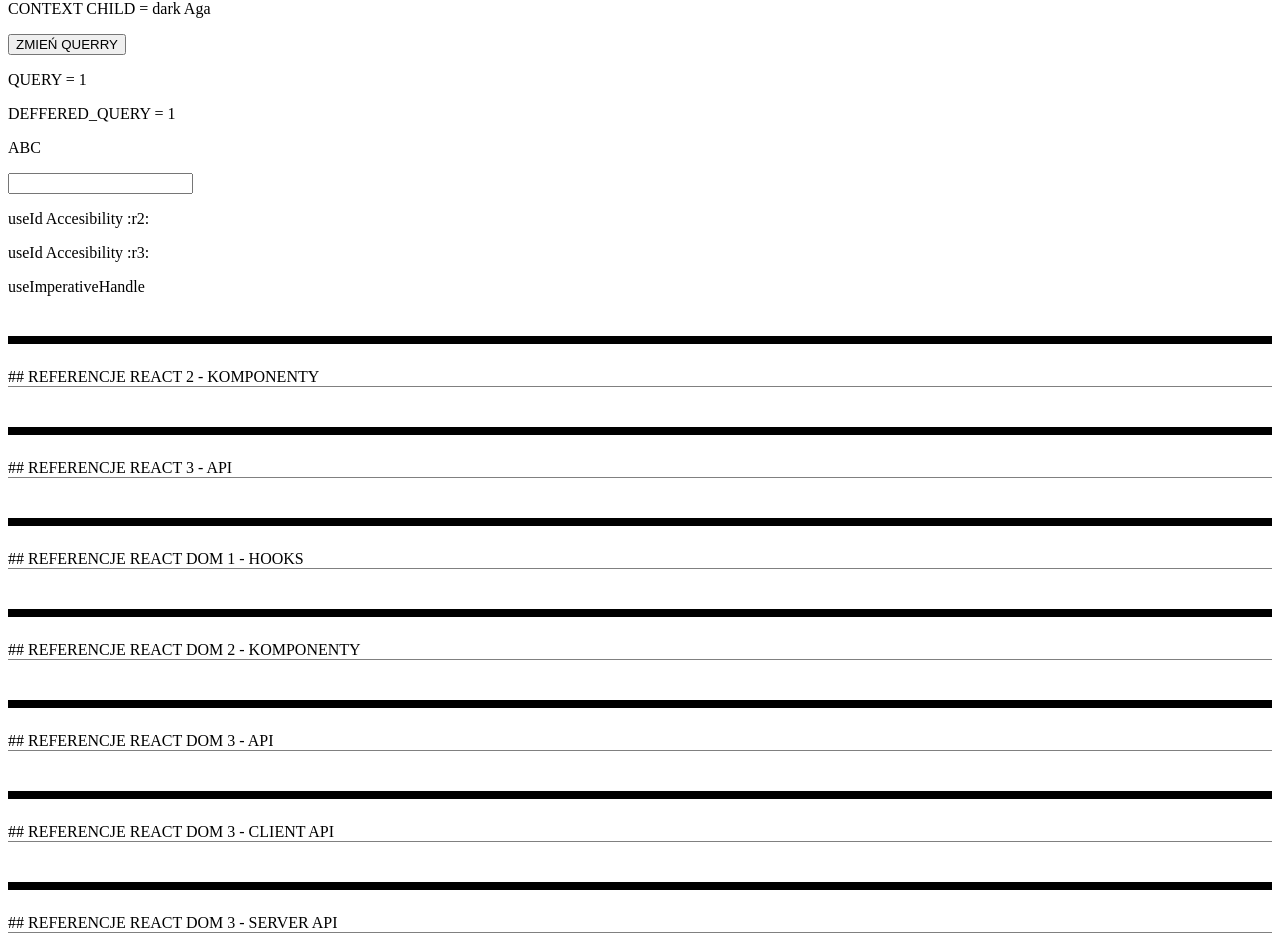
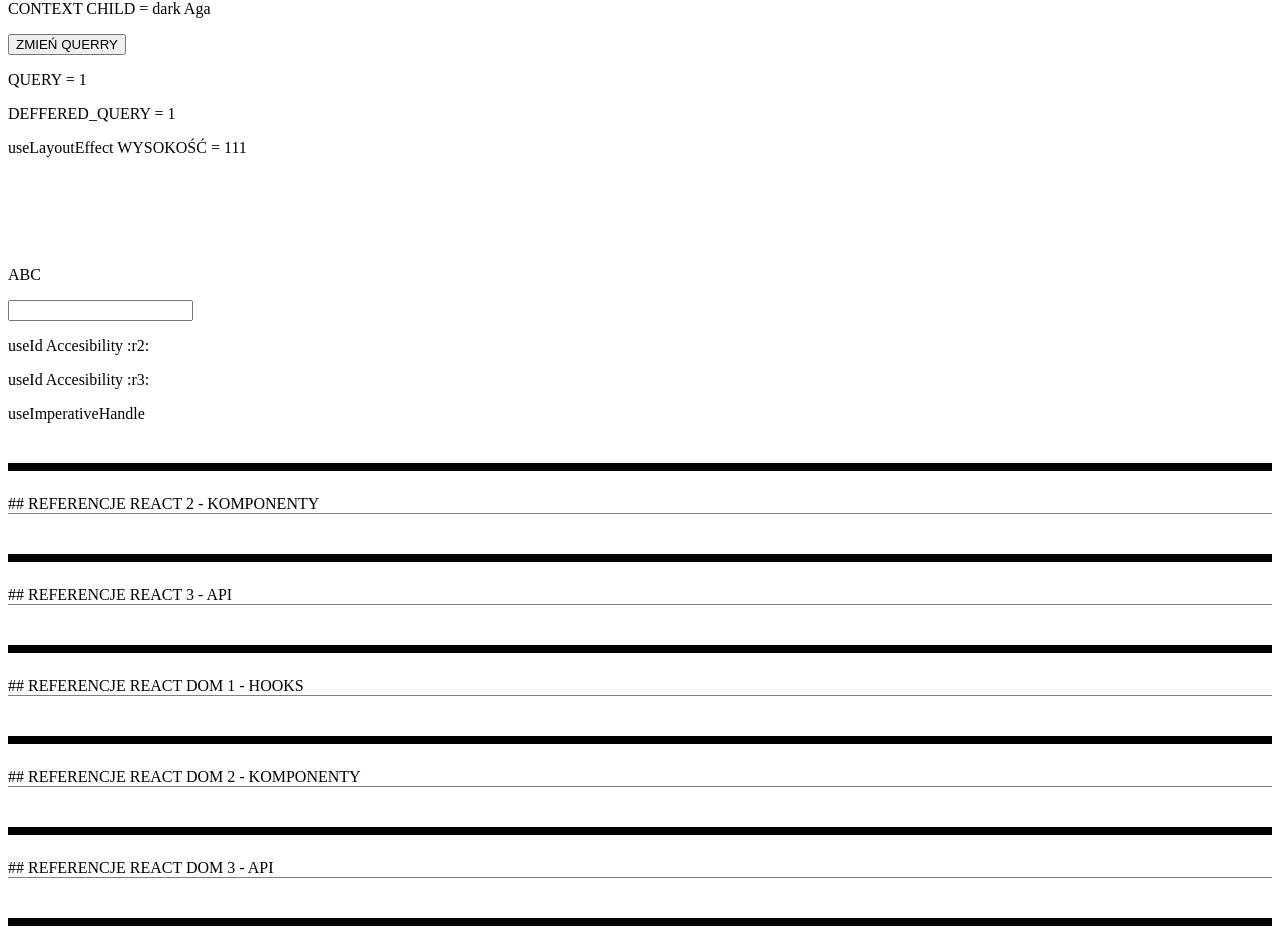
Before and after one commit to MaciejRog/CHEATSHEET_REACT, a React (Vite) app: page / in a window 1280 px wide. Shown: the part 2051-2987 px from the top of the page. Built offline with nearby package versions, Linux system fonts and the light colour scheme; no server answers.

Commit message:
add react hook useLayoutEffect info

```diff
--- a/src/2_REFERENCJE/1_ref_REACT/1_Hooks/ReactHooks.jsx
+++ b/src/2_REFERENCJE/1_ref_REACT/1_Hooks/ReactHooks.jsx
@@ -10,6 +10,7 @@ import {
   useId,
   useImperativeHandle,
   useInsertionEffect,
+  useLayoutEffect,
   useMemo,
   useRef,
   useState,
@@ -29,6 +30,7 @@ function ReactHooks() {
       <ReactHooksDefferedValue />
       {/* ##### CODZIENNE UŻYCIE + TYLKO CLIENT SIDE */}
       <ReactHooksEffect />
+      <ReactHooksLayoutEffect />
 
       {/* ##### MNIEJ PRZYDATNE */}
       <ReactHooksDebugValue />
@@ -417,6 +419,69 @@ function ReactHooksInsertionEffect() {
 }
 
 // #################################
+// #### useLayoutEffect | WERJSA 'useEffect', KTORA URUCHAMIA SIĘ ZANIM EKREN SIE NARYSUJE PONOWNIE
+// VVVVVVVVVVVVVVVVVVVVVVVVVVVVVVVVV
+
+function ReactHooksLayoutEffect() {
+  /*
+  WERJSA 'useEffect', KTORA URUCHAMIA SIĘ ZANIM EKREN SIE NARYSUJE PONOWNIE (BEFORE SCREEN REPAINTS)
+  STOSOWANY DO POMIERZENIA WYMIAROW elementów !!!! np: dzięki 'getBoundingClientRect'
+  LAYOUT -> połozenie i  wymiary elementów
+
+  useLayoutEffect(setup, dependencies?)
+    // setup -> funkcja z logiką effektu
+    // dependencies -> [OPCJONALNE] TABLICA ZALEZNOŚCI (reaktywne wartości, których zmiany maja wywołać HOOK ponownie)
+
+  UWAGA!!! useLayoutEffect -> MOZE POGORSZYĆ PERFORMANCE APLIKACJI
+
+  ZASTRZEZENIA:
+    - w <strictMode> uruchomi się 2 razy na MOUNT
+    - tylko CLIENT SIDE (EFFEKTY zawsze sa tylko CLIENT_SIDE)
+
+  ZASTOSOWANIE:
+    - określenie wymiarów oraz połozenia elementów HTML (np: wysokość odległośc od prawej strony ekranu itp...)
+          (np: Tooltip -> jego wielkość i czy ma być na górze / z lewej / z prawej itp...) i dzięki 'useLayoutEffect'
+          USER nie zobaczy tego jak Tooltip się zmienia i jak się przemieszcza
+
+  useLayoutEffect VS useEffect
+    - 'useLayoutEffect' BLOKUJE REPAINT EKREANU -> USER widzi efekt koncowy / 'useEffect' NIE BLOKUJE
+        wpływa to na wydajność eplikacji (KIEDY MOZNA NALEZY TEGO UNIKAĆ)
+  */
+
+  const ref = useRef();
+  const [height, setHeight] = useState("1");
+
+  useLayoutEffect(() => {
+    // UWAGA!!! KOD działający w 'setup' BLOKUJE REPAINTING EKRANU (dlatego moze wpływać na wydajność aplikacji)
+    //          tyczy się to równiez ustawianiu STANU
+    setHeight(ref.current.getBoundingClientRect().height);
+
+    // CLEAN_UP
+    return () => {
+      setHeight("");
+    };
+  }, []);
+
+  return (
+    <p ref={ref} style={{ height: "111px" }}>
+      useLayoutEffect WYSOKOŚĆ = {height}
+    </p>
+  );
+}
+
+// #################################
+// ####
+// VVVVVVVVVVVVVVVVVVVVVVVVVVVVVVVVV
+
+// #################################
+// ####
+// VVVVVVVVVVVVVVVVVVVVVVVVVVVVVVVVV
+
+// #################################
+// ####
+// VVVVVVVVVVVVVVVVVVVVVVVVVVVVVVVVV
+
+// #################################
 // ####
 // VVVVVVVVVVVVVVVVVVVVVVVVVVVVVVVVV
 
```
